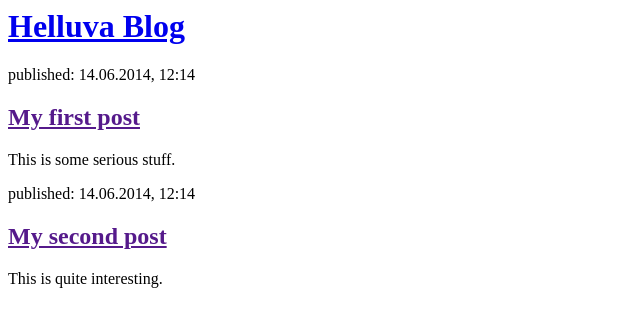
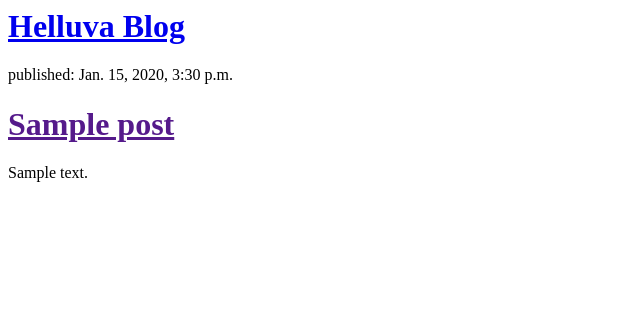
Before and after one commit to vnair9876/my-first-blog, a Django app: template blog/templates/blog/post_list.html in a window 1280 px wide. Shown: the top 327 px of the page, without its empty margins (0-640 px from the left). Run offline with Django 3.2, Linux system fonts and the light colour scheme; the template is opened without the code that fills it: values that come from a table or form of the project are taken from there, others are empty; tables that the repository leaves empty hold one stand-in row (values such as "Sample post").

Commit message:
Modified templates to display posts from database.

```diff
--- a/blog/templates/blog/post_list.html
+++ b/blog/templates/blog/post_list.html
@@ -3,20 +3,15 @@
         <title>Helluva blog</title>
     </head>
     <body>
-        <div>
-            <h1><a href="/">Helluva Blog</a></h1>
-        </div>
-
-        <div>
-            <p>published: 14.06.2014, 12:14</p>
-            <h2><a href="">My first post</a></h2>
-            <p>This is some serious stuff.</p>
-        </div>
-
-        <div>
-            <p>published: 14.06.2014, 12:14</p>
-            <h2><a href="">My second post</a></h2>
-            <p>This is quite interesting.</p>
-        </div>
+       <div>
+           <h1><a href="/">Helluva Blog</a></h1>
+       </div>
+    {% for post in posts %}
+       <div>
+           <p>published: {{ post.published_date }}</p>
+           <h1><a href="">{{ post.title }}</a></h1>
+           <p>{{ post.text|linebreaksbr }}</p>
+       </div>
+    {% endfor %}
     </body>
 </html>
--- a/blog/views.py
+++ b/blog/views.py
@@ -1,4 +1,7 @@
 from django.shortcuts import render
+from django.utils import timezone
+from .models import Post
 
 def post_list(request):
-    return render(request, 'blog/post_list.html', {})
+    posts = Post.objects.filter(published_date__lte=timezone.now()).order_by('published_date')
+    return render(request, 'blog/post_list.html', {'posts': posts})
```
